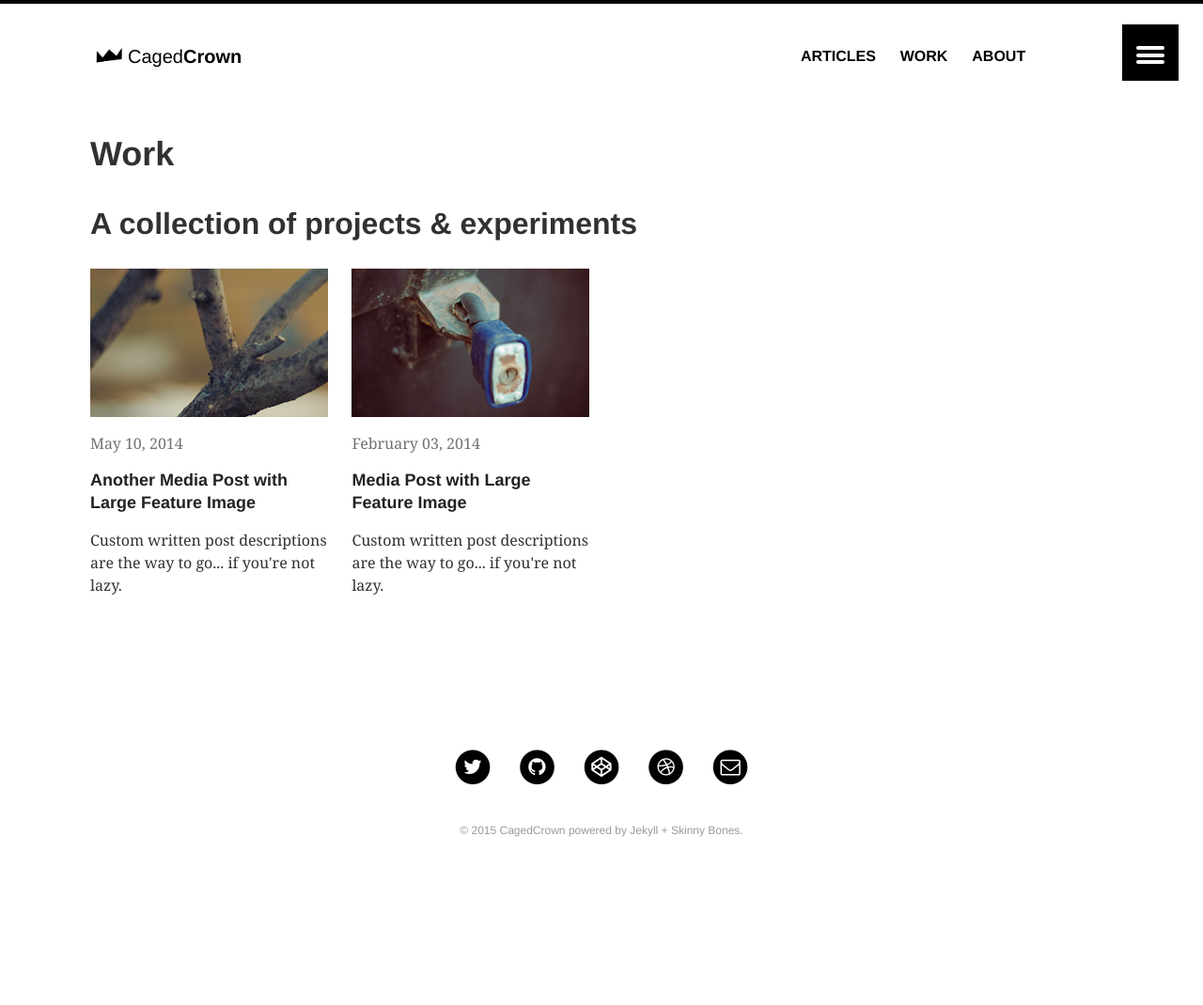
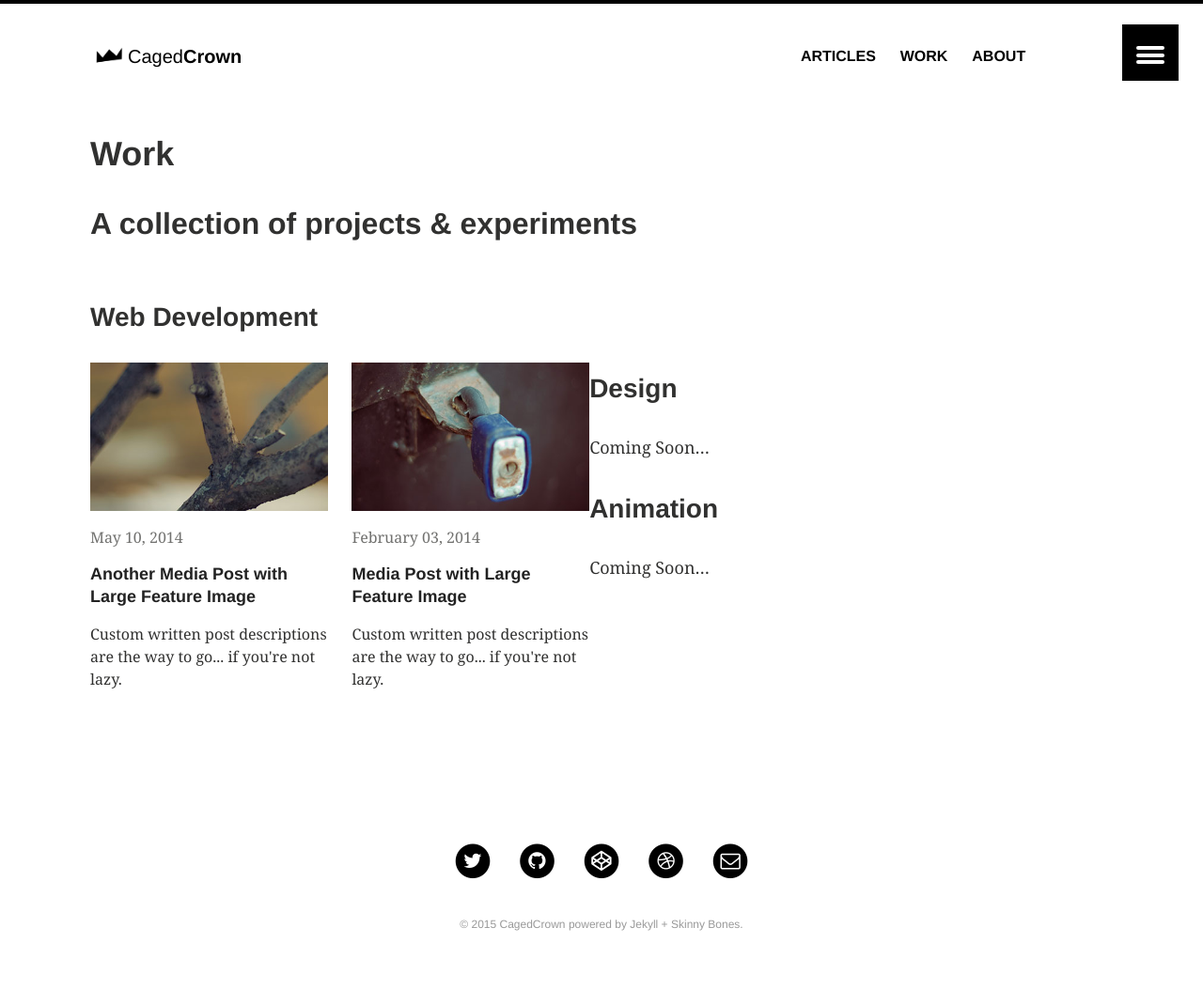
Before and after one commit to cagedcrown/cagedcrown.github.io, a Jekyll site: the page built from media/index.md, in a window 1280 px wide. Shown: the whole page at 94% size. Built offline with Jekyll 4.4.1, drawn with Linux system fonts in a browser that asks for light colours; before the commit the page ends 970 px from its top, so only the background shows below that.

Commit message:
setting up work page

```diff
--- a/media/index.md
+++ b/media/index.md
@@ -10,8 +10,18 @@ image:
   teaser:
 ---
 
+### Web Development
+
 <div class="tiles">
 {% for post in site.categories.media %}
   {% include post-grid.html %}
 {% endfor %}
 </div><!-- /.tiles -->
+
+### Design
+
+Coming Soon...
+
+### Animation
+
+Coming Soon...
```
